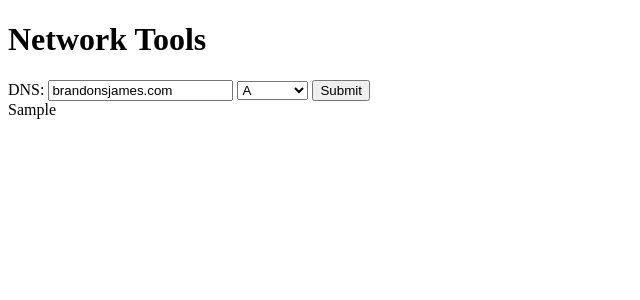
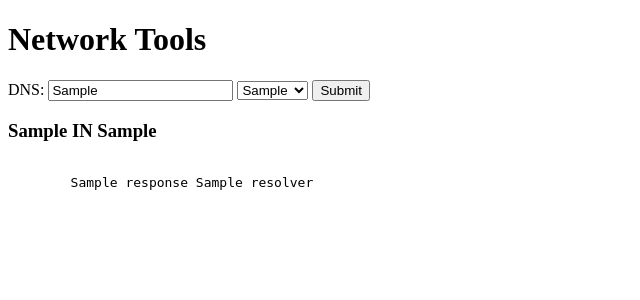
Before and after one commit to bjames/neverthenetwork, a Flask app: template templates/index.html in a window 1280 px wide. Shown: the top 300 px of the page, without its empty margins (0-640 px from the left). Run offline with Flask 2, Linux system fonts and the light colour scheme; the template is opened without the code that fills it: most values are stand-ins (such as "Sample title", 1, 10 or a date in 2020).

Commit message:
fleshing out dns tool

```diff
--- a/ntn.py
+++ b/ntn.py
@@ -8,6 +8,8 @@ def dns_check():
     if request.method == 'POST':
         return render_template('index.html',
                         dns_results = ntn_dns(request.form['dns_lookup'],
-                        request.form['record_type'])
+                            request.form['record_type']),
+                        dns_lookup = request.form['dns_lookup'],
+                        record_type = request.form['record_type']
                     )
     return render_template('index.html')
--- a/ntn_dns.py
+++ b/ntn_dns.py
@@ -1,6 +1,6 @@
 import dns.resolver
 
-_RESOLVER_LIST = ['8.8.8.8', '4.2.2.2', '1.1.1.1']
+_RESOLVER_LIST = ['8.8.8.8', '4.2.2.2', '1.1.1.1', '9.9.9.9']
 
 def ntn_dns(hostname, record_type):
 
@@ -17,6 +17,10 @@ def ntn_dns(hostname, record_type):
         except dns.resolver.NoAnswer:
 
             response = 'No Answer'
+
+        except dns.resolver.NoNameservers:
+
+            response = 'SERVFAIL'
 
         results.append({'response': response[:], 'resolver': resolver})
 
--- a/templates/index.html
+++ b/templates/index.html
@@ -3,8 +3,9 @@
 <h1>Network Tools</h1>
 <form method="POST">
     DNS:
-    <input type = "text" name = "dns_lookup" value = "brandonsjames.com">
+    <input type = "text" name = "dns_lookup" value = {{ dns_lookup or "neverthenetwork.com" }}>
     <select name = "record_type">
+        <option value = {{ record_type or "A" }} > {{ record_type or "A" }}</option>
         <option value = "A">A</option>
         <option value = "AAAA">AAAA</option>
         <option value = "CNAME">CNAME</option>
@@ -18,6 +19,9 @@
     </select>
     <input type="submit" value="Submit">
 </form>
-{% for dns_result in dns_results %}
-    {{ dns_result }} <br>
-{% endfor %}
+<h3> {{ dns_lookup }} IN {{ record_type }}</h3>
+<pre>
+    {% for dns_result in dns_results %}
+        {{ dns_result['response'] }} {{dns_result['resolver']}}
+    {% endfor %}
+</pre>
```
Also changed, not shown: ntn_ping.py (deleted).
